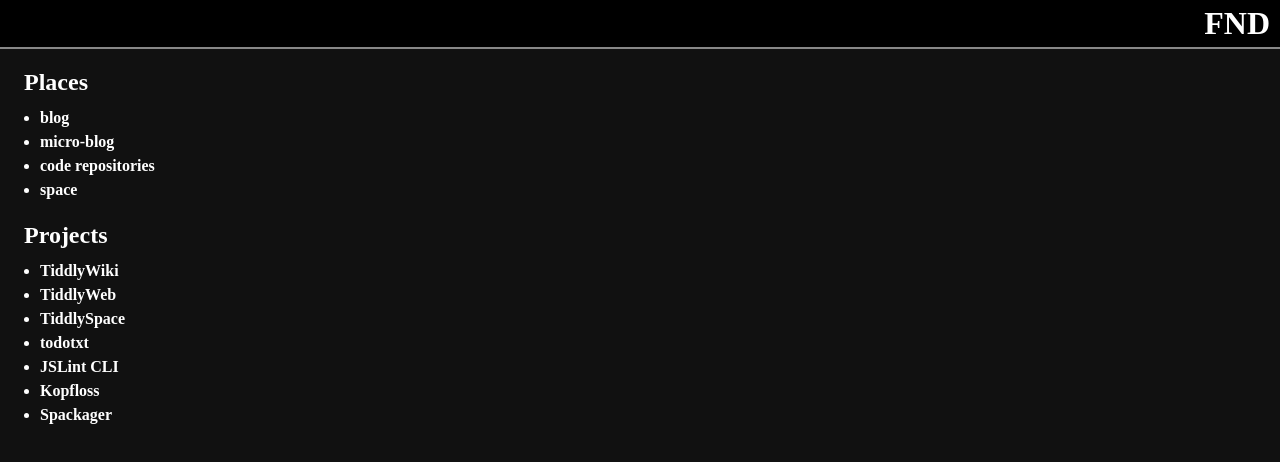
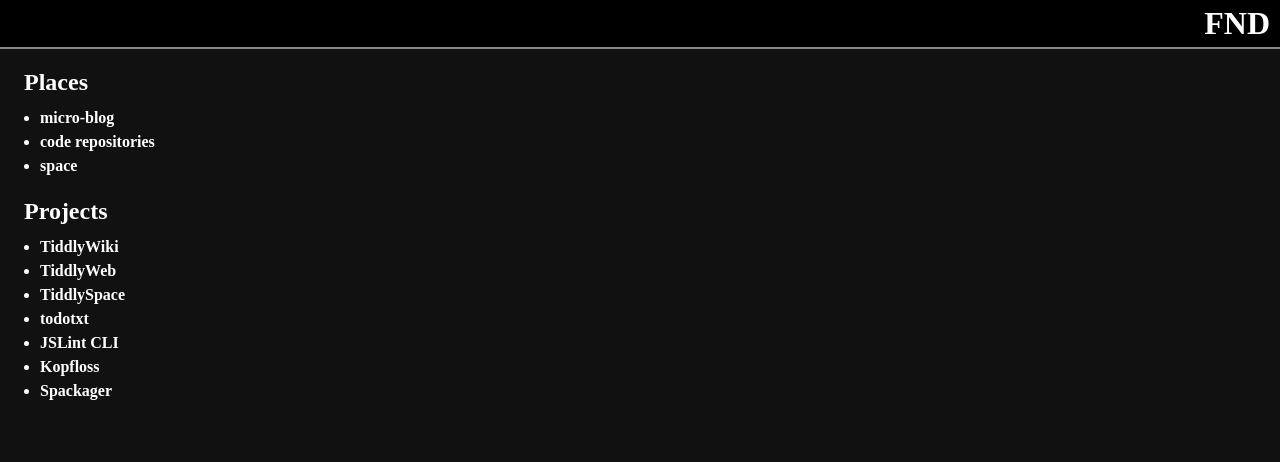
Before and after one commit to FND/homepage, a plain HTML site: page index.html in a window 1280 px wide. Drawn offline with Linux system fonts and the light colour scheme.

Commit message:
removed blog link
lewcid.org has been dead since January (which also means this page has
disappeared from the web)

```diff
--- a/index.html
+++ b/index.html
@@ -60,9 +60,6 @@
 	<h2>Places</h2>
 	<ul>
 		<li>
-			<a href="http://fnd.lewcid.org/blog">blog</a>
-		</li>
-		<li>
 			<a href="http://twitter.com/FND">micro-blog</a>
 		</li>
 		<li>
```
